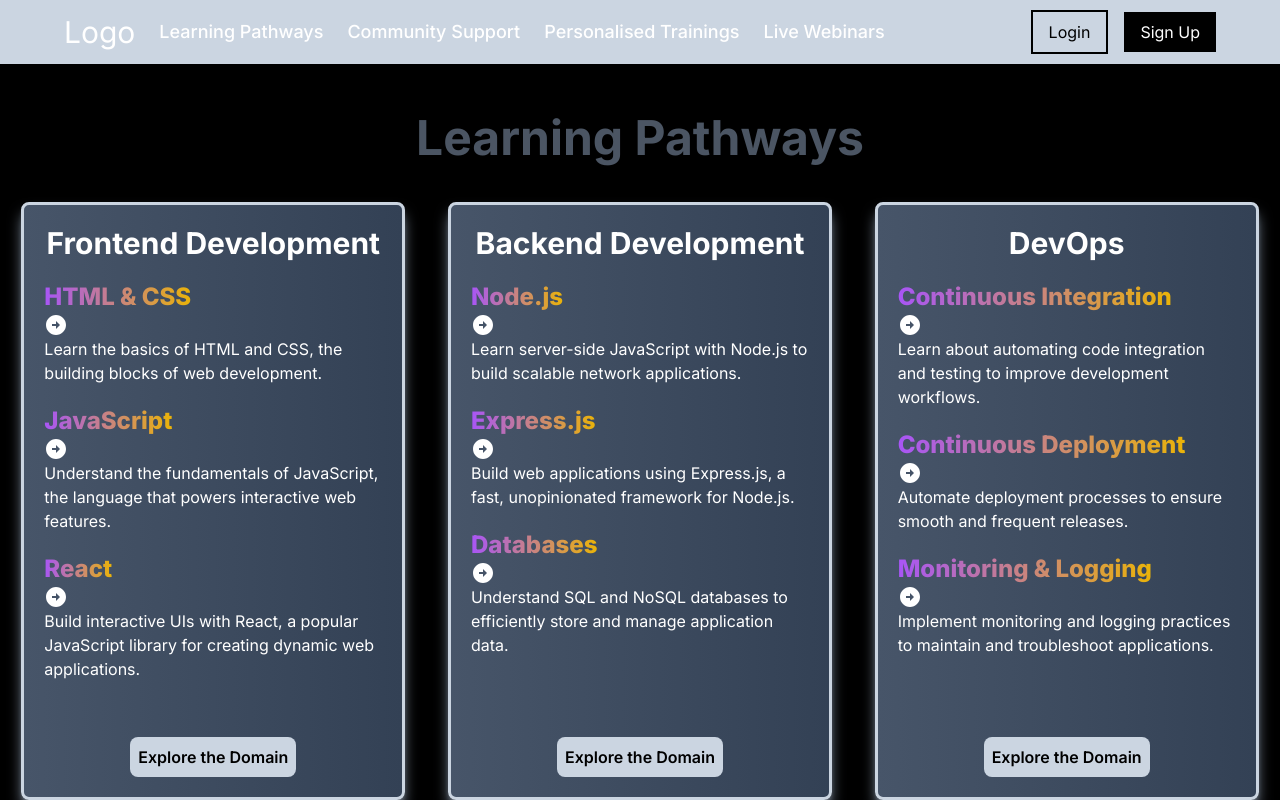
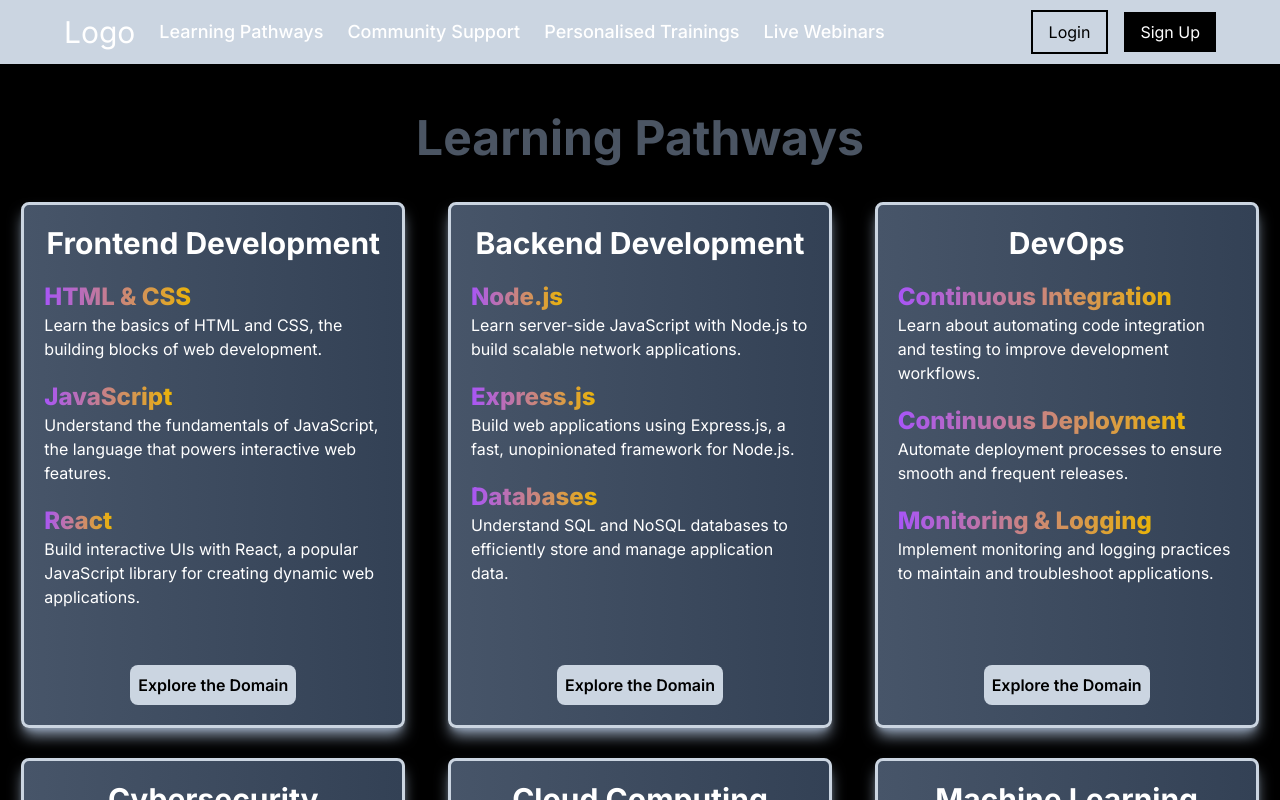
Before and after one commit to Vaibhavsahu2810/demo-sih, a Next.js app: page /LearningPathway in a window 1280 px wide. Shown: the top 800 px of the page. Built offline with nearby package versions, Linux system fonts and the light colour scheme.

Commit message:
error corrected of mui

```diff
--- a/src/app/LearningPathway/page.tsx
+++ b/src/app/LearningPathway/page.tsx
@@ -1,8 +1,4 @@
 "use client"
-
-import { FC } from 'react';
-import Navbar from '../components/navbar';
-import ArrowCircleRightIcon from '@mui/icons-material/ArrowCircleRight';
 const pathways = [
   {
     domain: 'Frontend Development',
@@ -94,7 +90,7 @@
                     <h3 className='text-2xl font-extrabold text-center bg-gradient-to-r from-purple-500 to-yellow-500 bg-clip-text text-transparent'>
                       {subtopic.name}
                     </h3>
-                    <ArrowCircleRightIcon />
+
                     <p>{subtopic.description}</p>
                   </div>
                 ))}
```
